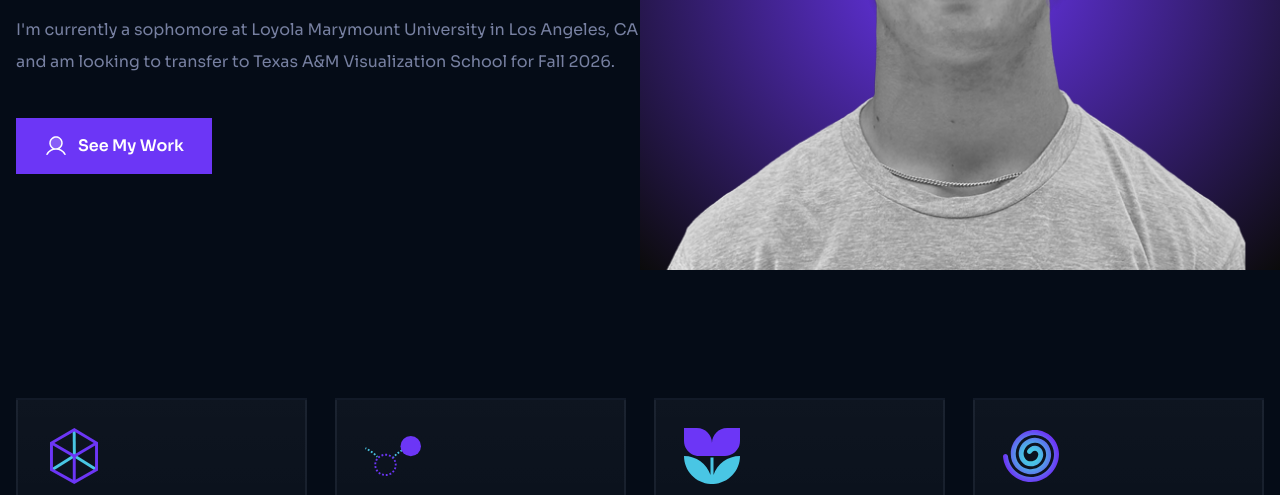
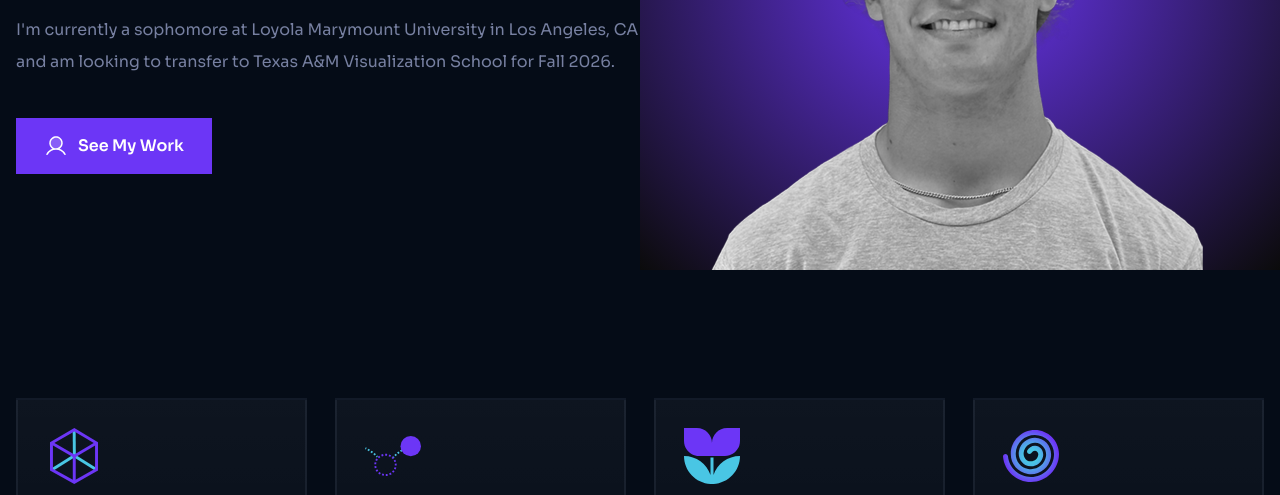
Before and after one commit to Blaker19/cooperh.com, a website: page src/index.html in a window 1280 px wide. Shown: the part 612-1107 px from the top of the page. Drawn offline with Linux system fonts and the light colour scheme.

Commit message:
Update site

```diff
--- a/src/index.html
+++ b/src/index.html
@@ -180,7 +180,7 @@
 
                             <p class="max-w-2xl mx-auto mt-5 text-5xl font-extrabold text-center text-transparent uppercase md:text-7xl lg:text-8xl bg-gradient-to-b from-white/70 bg-clip-text">Cooper Harrison</p>
                             <div class="">
-                                <img src="assets/images/CHmain-img4.png" class="inset-x-0 bottom-0 mx-auto -mt-16 lg:absolute md:mt-0" alt="">
+                                <img src="assets/images/CHmain-img5.png" class="inset-x-0 bottom-0 mx-auto -mt-16 lg:absolute md:mt-0" alt="">
                             </div>
                         </div>
                     </div>
```
Also changed, not shown: src/assets/images/CHmain-img5.png (added).
